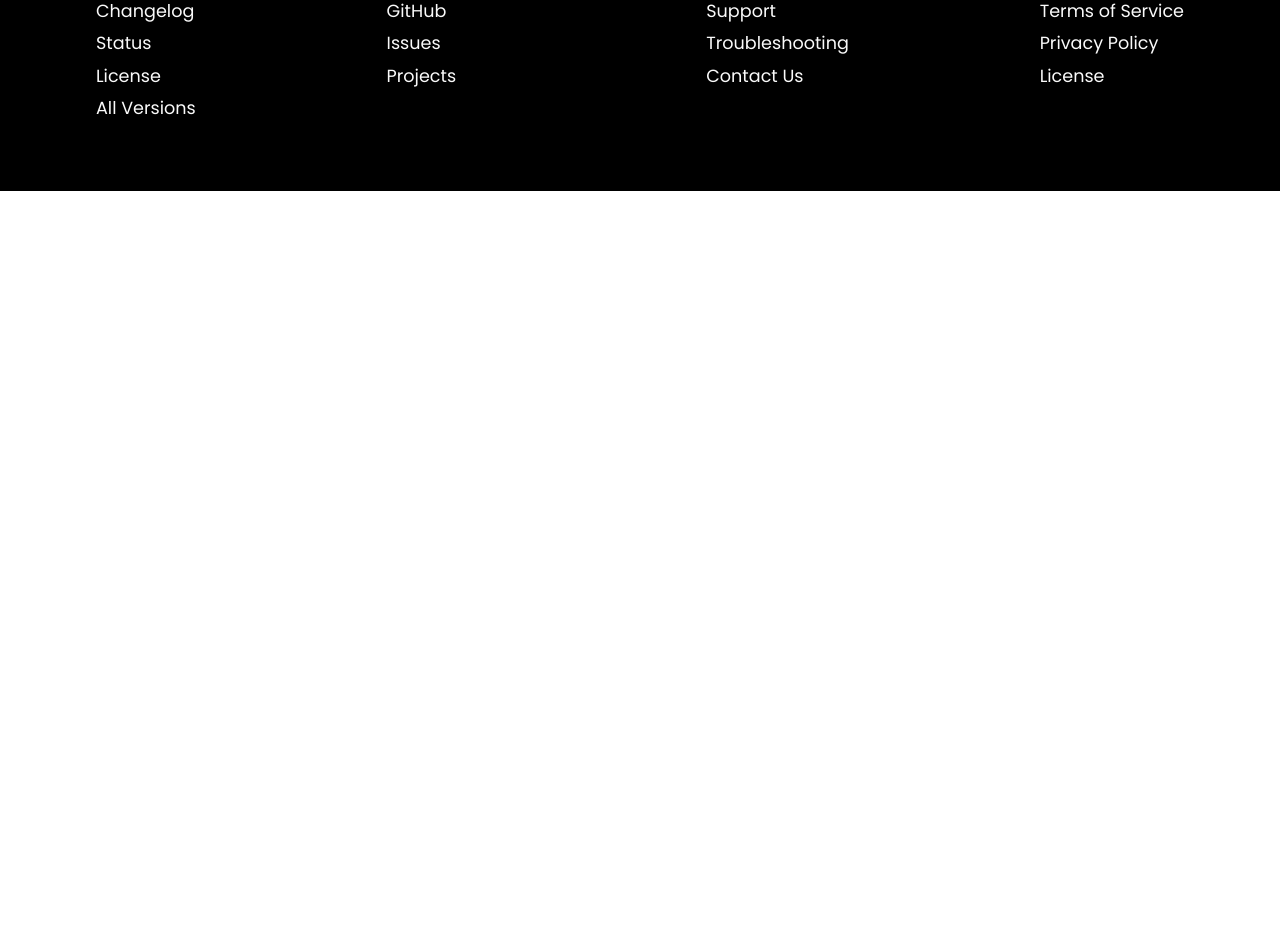
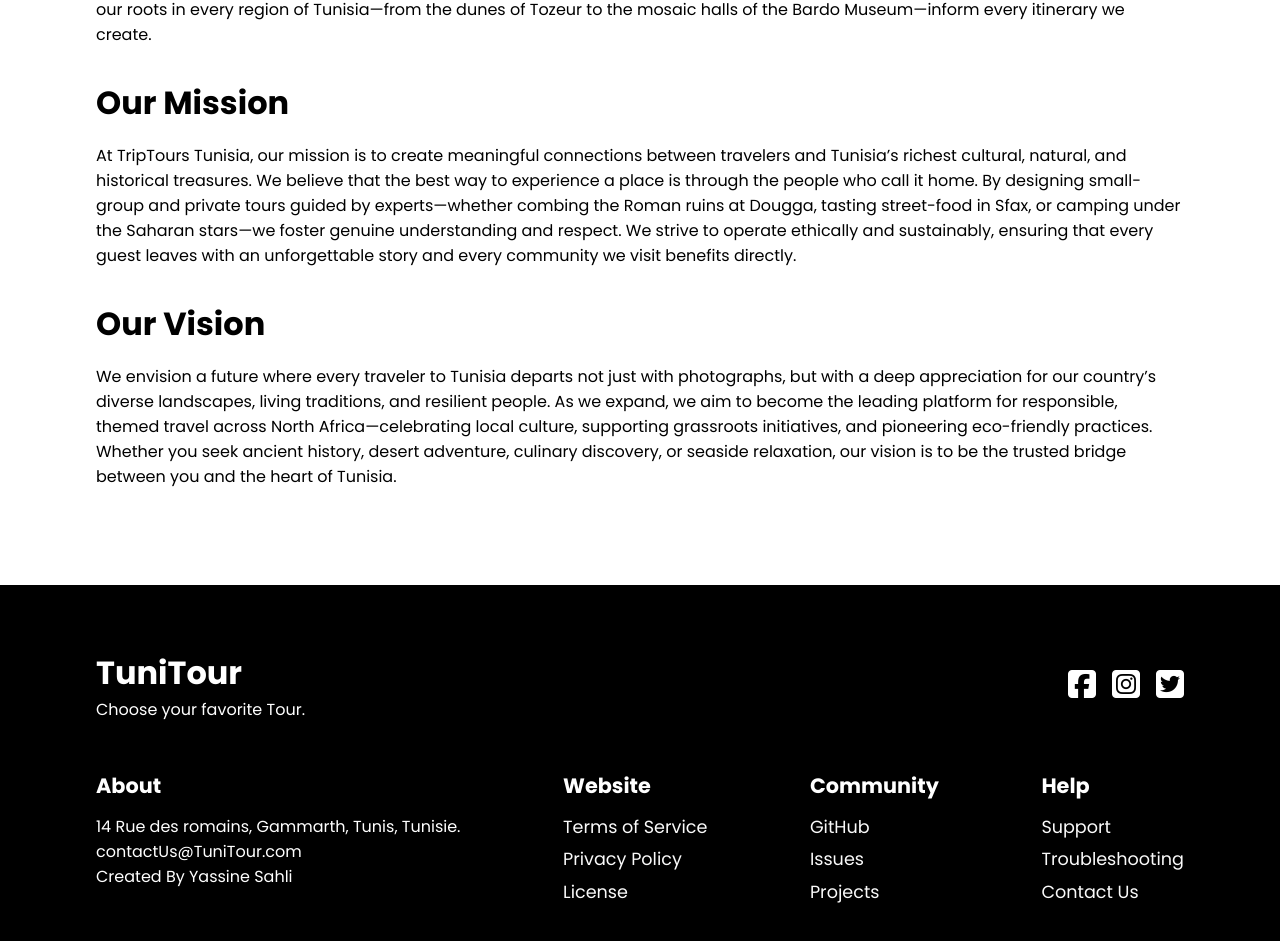
Before and after one commit to YassineSahli04/TourBookingWebsite, a React (Vite) app in the folder TourBooking/: page /about in a window 1280 px wide. Shown: the part 791-1732 px from the top of the page. Before the commit the page ends 982 px from the top, so only its background shows below. Built offline with nearby package versions, Linux system fonts and the light colour scheme.

Commit message:
changed some styles

```diff
--- /dev/null
+++ b/TourBooking/src/component/AboutUsStyle.css
@@ -0,0 +1,18 @@
+.about-container{
+    margin: 4rem 6rem;
+    text-align: start;
+}
+.about-container h1{
+    padding-bottom: 1rem;
+}
+
+.about-container p{
+    padding-bottom: 2rem;
+}
+
+@media screen and (max-width: 850px){
+    .about-container{
+        margin: 4rem 2rem;
+    }
+
+}
--- a/TourBooking/src/component/BookingConfirmation.jsx
+++ b/TourBooking/src/component/BookingConfirmation.jsx
@@ -42,7 +42,9 @@ export default function BookingConfirmation({ bookingData: bookingDataProp }) {
       <h1 className="confirmation-title">Booking Confirmed!</h1>
 
       <div className="confirmation-card">
-        <h2 className="tour-title">{details.tour.title}</h2>
+        <div className="booking-form-header">
+          <h1>{details.tour.title}</h1>
+        </div>
 
         <div className="date-boxes">
           <div className="date-box">
--- a/TourBooking/src/component/Footer.jsx
+++ b/TourBooking/src/component/Footer.jsx
@@ -7,6 +7,7 @@ export default function Footer( ){
                 <div>
                     <h1>TuniTour</h1>
                     <p>Choose your favorite Tour.</p>
+
                 </div>
                 <div>
                     <a href="/">
@@ -22,15 +23,20 @@ export default function Footer( ){
             </div>
             <div className="bottom">
                 <div>
-                    <h4>Project</h4>
-                    <a href="/">Changelog</a>
-                    <a href="/">Status</a>
+                    <h4>About</h4>
+                    <p>14 Rue des romains, Gammarth, Tunis, Tunisie.</p>
+                    <p>contactUs@TuniTour.com</p>
+                    <p>Created By Yassine Sahli</p>
+                </div>
+                <div>
+                    <h4>Website</h4>
+                    <a href="/">Terms of Service</a>
+                    <a href="/">Privacy Policy</a>
                     <a href="/">License</a>
-                    <a href="/">All Versions</a>
                 </div>
                 <div>
                     <h4>Community</h4>
-                    <a href="/">GitHub</a>
+                    <a href="https://github.com/YassineSahli04/">GitHub</a>
                     <a href="/">Issues</a>
                     <a href="/">Projects</a>
                 </div>
@@ -40,12 +46,7 @@ export default function Footer( ){
                     <a href="/">Troubleshooting</a>
                     <a href="/">Contact Us</a>
                 </div>
-                                <div>
-                    <h4>Others</h4>
-                    <a href="/">Terms of Service</a>
-                    <a href="/">Privacy Policy</a>
-                    <a href="/">License</a>
-                </div>
+
             </div>
         </div>
     )
--- a/TourBooking/src/component/Navbar.jsx
+++ b/TourBooking/src/component/Navbar.jsx
@@ -1,5 +1,4 @@
 import "./NavBarStyle.css";
-import React from "react";
 import { Link } from 'react-router-dom';
 import { MenuItems } from "./MenuItems";
 import { useState, useEffect } from "react";
--- a/TourBooking/src/component/TourList.jsx
+++ b/TourBooking/src/component/TourList.jsx
@@ -23,7 +23,7 @@ export default function TourList() {
 
   return (
     <div className="tour">
-      <h1>Available Trips</h1>
+      <h1>Available Tours</h1>
         <div className="scroll-container"  ref={scrollContainer}>
           {[...ToursData, ...ToursData].map((item) => (
             <TourCard
--- a/TourBooking/src/routes/AboutPage.jsx
+++ b/TourBooking/src/routes/AboutPage.jsx
@@ -1,7 +1,7 @@
 import Navbar from "../component/Navbar"
 import Hero from "../component/Hero"
-import AboutImg from "../assets/About1.jpg"
 import Footer from "../component/Footer"
+import "../component/AboutUsStyle.css"
 
 export default function About(){
     return(
@@ -11,9 +11,20 @@ export default function About(){
             <Hero
             title="Behind The Journey"
             cName="hero-mid"
-            heroImg="https://images.unsplash.com/photo-1479778633766-1272efd64a29?q=80&w=1974&auto=format&fit=crop&ixlib=rb-4.1.0&ixid=M3wxMjA3fDB8MHxwaG90by1wYWdlfHx8fGVufDB8fHx8fA%3D%3D"
+            heroImg="https://plus.unsplash.com/premium_photo-1675367606669-1e75e533f47e?q=80&w=2123&auto=format&fit=crop&ixlib=rb-4.1.0&ixid=M3wxMjA3fDB8MHxwaG90by1wYWdlfHx8fGVufDB8fHx8fA%3D%3D"
             btnClass='hide'
             />
+            <div class="about-container">
+                <h1>Our Story</h1>
+                <p>Founded in 2025 by a team of passionate travelers and local historians, TripTours Tunisia began with a simple goal: to share the authentic soul of Tunisia with visitors from around the world. What started as small, family-led excursions into the Tunisian desert and medinas has grown into a full suite of themed experiences—ranging from archaeological explorations to coastal escapes. Along the way, we’ve partnered with local guides, Bedouin families, and artisans to preserve traditions and support community livelihoods. Today, our roots in every region of Tunisia—from the dunes of Tozeur to the mosaic halls of the Bardo Museum—inform every itinerary we create.</p>
+                <h1>Our Mission</h1>
+                <p>At TripTours Tunisia, our mission is to create meaningful connections between travelers and Tunisia’s richest cultural, natural, and historical treasures. We believe that the best way to experience a place is through the people who call it home. By designing small-group and private tours guided by experts—whether combing the Roman ruins at Dougga, tasting street-food in Sfax, or camping under the Saharan stars—we foster genuine understanding and respect. We strive to operate ethically and sustainably, ensuring that every guest leaves with an unforgettable story and every community we visit benefits directly.</p>
+
+                <h1>Our Vision</h1>
+                <p>We envision a future where every traveler to Tunisia departs not just with photographs, but with a deep appreciation for our country’s diverse landscapes, living traditions, and resilient people. As we expand, we aim to become the leading platform for responsible, themed travel across North Africa—celebrating local culture, supporting grassroots initiatives, and pioneering eco-friendly practices. Whether you seek ancient history, desert adventure, culinary discovery, or seaside relaxation, our vision is to be the trusted bridge between you and the heart of Tunisia.</p>
+            </div>
+
+
 
             <Footer/>
         </>
--- a/TourBooking/src/routes/BookPage.jsx
+++ b/TourBooking/src/routes/BookPage.jsx
@@ -50,7 +50,7 @@ export default function Book(){
             <Navbar/>
 
             <Hero
-            title="Behind The Journey"
+            title="Secure Your Next Journey"
             cName="hero-mid"
             heroImg={BookHeaderImg}
             btnClass='hide'
--- a/TourBooking/src/routes/HomePage.jsx
+++ b/TourBooking/src/routes/HomePage.jsx
@@ -14,7 +14,7 @@ export default function Home(){
             text="Choose Your Favorite Destination."
             cName="hero"
             heroImg={HomeImg}
-            btnText="Travel Plan"
+            btnText="Tour Plan"
             btnClass="show"
             url="/tours"
             />
--- a/TourBooking/src/routes/ToursPage.jsx
+++ b/TourBooking/src/routes/ToursPage.jsx
@@ -11,7 +11,7 @@ export default function Tours(){
             <Hero
             title="Start Your Journey"
             cName="hero-mid"
-            heroImg="https://images.unsplash.com/photo-1645735835752-1d608d15ce20?q=80&w=2146&auto=format&fit=crop&ixlib=rb-4.1.0&ixid=M3wxMjA3fDB8MHxwaG90by1wYWdlfHx8fGVufDB8fHx8fA%3D%3D"
+            heroImg="https://images.unsplash.com/photo-1567985086779-804cf552d5f4?q=80&w=2076&auto=format&fit=crop&ixlib=rb-4.1.0&ixid=M3wxMjA3fDB8MHxwaG90by1wYWdlfHx8fGVufDB8fHx8fA%3D%3D"
             btnClass='hide'
             />
             <TourList/>
```
